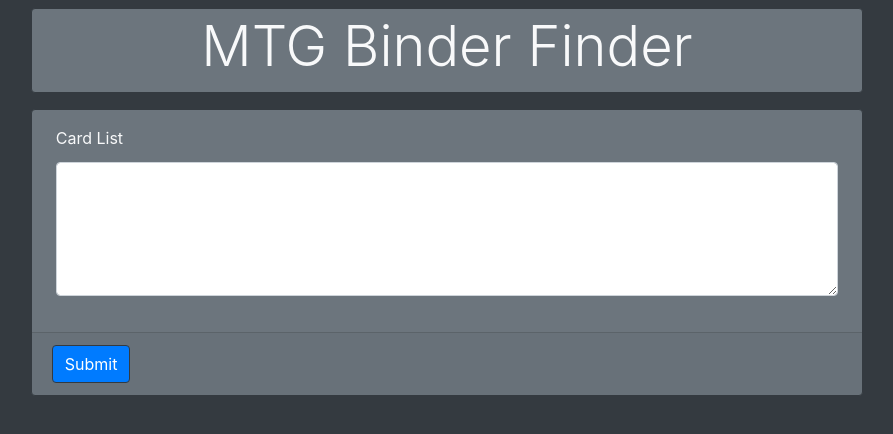
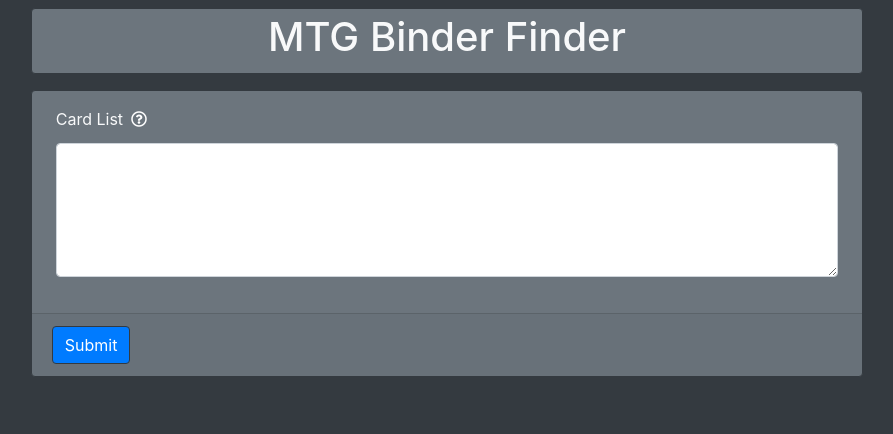
Before and after one commit to JoeTodes/bindr-findr, a Vue app: page / in a window 1280 px wide. Shown: the top 434 px of the page, without its empty margins (193-1086 px from the left). Built offline with nearby package versions, Linux system fonts and the light colour scheme.

Commit message:
added tooltip

```diff
--- a/package.json
+++ b/package.json
@@ -14,6 +14,7 @@
     "dns": "^0.2.2",
     "jquery": "^3.4.1",
     "mtg-parser": "^0.1.0",
+    "open-iconic": "^1.1.1",
     "popper.js": "^1.15.0",
     "vue": "^2.6.10"
   },
--- a/public/index.html
+++ b/public/index.html
@@ -6,8 +6,11 @@
   <meta http-equiv="X-UA-Compatible" content="IE=edge">
   <meta name="viewport" content="width=device-width,initial-scale=1.0">
   <link rel="icon" href="<%= BASE_URL %>favicon.ico">
+  <link rel="stylesheet" href="https://use.fontawesome.com/releases/v5.7.0/css/all.css"
+    integrity="sha384-lZN37f5QGtY3VHgisS14W3ExzMWZxybE1SJSEsQp9S+oqd12jhcu+A56Ebc1zFSJ" crossorigin="anonymous">
   <link rel="stylesheet" href="https://stackpath.bootstrapcdn.com/bootstrap/4.3.1/css/bootstrap.min.css"
     integrity="sha384-ggOyR0iXCbMQv3Xipma34MD+dH/1fQ784/j6cY/iJTQUOhcWr7x9JvoRxT2MZw1T" crossorigin="anonymous">
+
   <title>MTG Binder Finder</title>
   <script async src="https://pagead2.googlesyndication.com/pagead/js/adsbygoogle.js"></script>
   <script>
@@ -16,6 +19,7 @@
       enable_page_level_ads: true
     });
   </script>
+
 </head>
 
 <body class="bg-dark">
--- a/src/App.vue
+++ b/src/App.vue
@@ -1,7 +1,7 @@
 <template>
     <div id="app">
         <div class="card mx-auto w-75 mt-2 py-1 bg-secondary border-dark text-light">
-            <h1 class="display-4 text-center">MTG Binder Finder</h1>
+            <h1 class="text-center">MTG Binder Finder</h1>
         </div>
 
         <Submission @cards-submitted="onSubmit" v-model="cardListText"></Submission>
@@ -32,6 +32,7 @@
 import axios from "axios";
 import Vue from "vue";
 import mtgparser from "mtg-parser";
+import $ from "jquery";
 
 export default {
     name: "app",
@@ -50,6 +51,12 @@
             queryText: "",
             sortedSetNames: []
         };
+    },
+    mounted: function() {
+        $('[data-toggle="popover"]').popover({
+            trigger: "focus",
+            html: true
+        });
     },
     computed: {
         cardsReceived: function() {
@@ -227,4 +234,7 @@
 </script>
 
 <style>
+.popover {
+    max-width: 50%;
+}
 </style>
--- a/src/components/SetView.vue
+++ b/src/components/SetView.vue
@@ -13,8 +13,9 @@
                     <span class="badge badge-warning">{{this.set.cards.length}}</span>
                     {{set.setName}}
                 </div>
+
                 <img
-                    class="col-2 col-sm-2 col-md-1 img-fluid p-2"
+                    class="col-2 col-sm-2 col-md-1 img-fluid p-3"
                     :src="'https://img.scryfall.com/sets/'+this.set.setCode+'.svg'"
                 >
             </div>
--- a/src/components/Submission.vue
+++ b/src/components/Submission.vue
@@ -4,6 +4,15 @@
             <div class="card-body pt-3 px-4">
                 <div class="form-group">
                     <label for="cardListEntry" class="text-light pb-1">Card List</label>
+                    <i
+                        tabindex="0"
+                        class="mx-2 icon far fa-question-circle"
+                        data-toggle="popover"
+                        title="Welcome to MTG Binder Finder"
+                        :data-content="instructions"
+                        data-html:true
+                        data-trigger="focus"
+                    ></i>
                     <textarea
                         v-model="cardlistText"
                         v-on:input="$emit('input', $event.target.value)"
@@ -33,7 +42,51 @@
     data: function() {
         return {
             cardlistText: "",
-            show: true
+            show: true,
+            instructions: `This tool is designed to streamline the deck building process at your LGS.
+            <br />
+            <br />
+To get a sorted list of sets your cards have been printed in, simply copy and paste your decklist into this form in one of the formats below.
+<br />
+<br />
+If you edit the decklist, all of the data will be fetched again, so any printings or cards you have removed will reappear.
+<br />
+<br />
+Acceptable Formats:
+<br />
+<br />
+
+
+<div class="row">
+<div class="col">Forest<br />
+Mox Emerald<br />
+Birds of Paradise<br />
+Wrath of God<br />
+Fact or Fiction<br />
+etc..</div>
+
+<div class="col">12 Forest<br />
+3 Mox Emerald<br />
+2 Birds of Paradise<br />
+2 Wrath of God<br />
+1 Fact or Fiction<br />
+etc..</div>
+
+<div class="col">12x Forest<br />
+3x Mox Emerald<br />
+2x Birds of Paradise<br />
+2x Wrath of God<br />
+1x Fact or Fiction<br />
+etc..</div>
+</div>
+
+<br />
+
+  **Note: Basic lands are automatically removed from the search<br />
+  **Note: Commander Sets have been grouped together<br />
+  **Note: Only paper, non-promo printings are shown<br />
+
+`
         };
     },
     methods: {
@@ -50,4 +103,7 @@
 </script>
 
 <style scoped>
+.icon {
+    color: white;
+}
 </style>
```
Also changed, not shown: src/assets/Instructions.txt (added), 1 other file (tests, documents, lock files or other folders).
